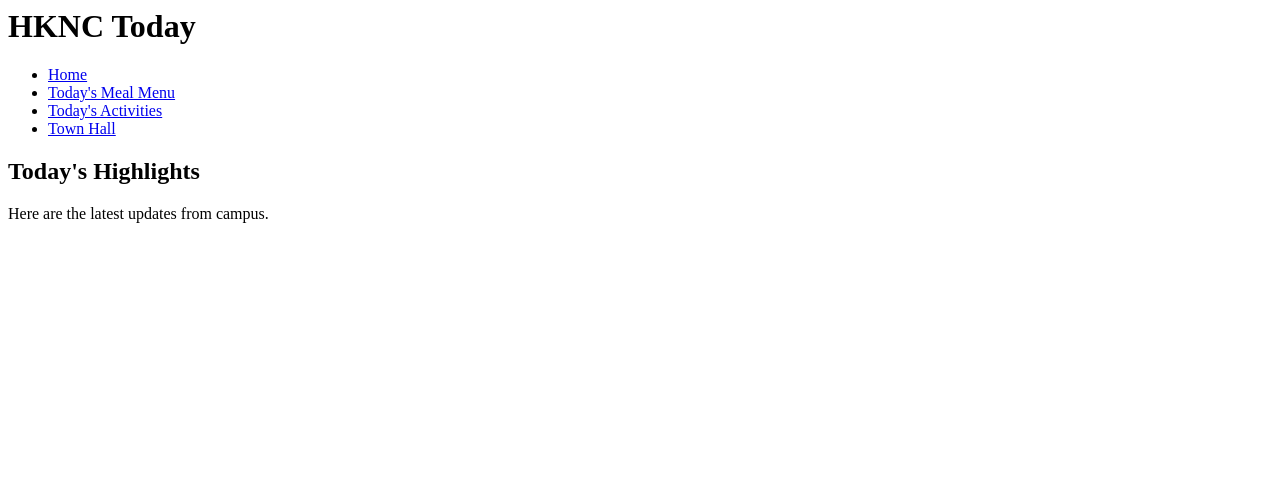
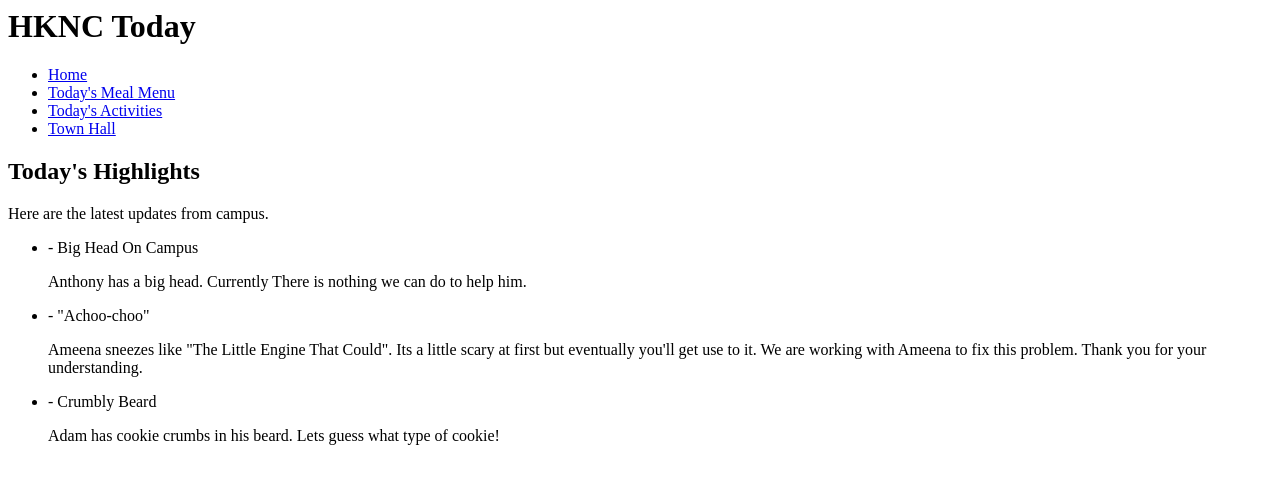
Before and after one commit to Clemzon/HKNC_Today, a plain HTML site: page index.html in a window 1280 px wide. Drawn offline with Linux system fonts and the light colour scheme.

Commit message:
updated todays news

```diff
--- a/index.html
+++ b/index.html
@@ -15,5 +15,24 @@
   <main>
     <h2>Today's Highlights</h2>
     <p>Here are the latest updates from campus.</p>
+    <ul>
+      <li>
+        <summary>- Big Head On Campus</summary>
+        <p>Anthony has a big head. Currently There is nothing we can do to help him.</p>
+
+      </li>
+
+      <li>
+        <summary>- "Achoo-choo"</summary>
+        <p>Ameena sneezes like "The Little Engine That Could". Its a little scary at first but eventually you'll get use to it. We are working with Ameena to fix this problem. Thank you for your understanding.</p>
+
+
+      </li>
+
+      <li>
+        <summary>- Crumbly Beard</summary>
+        <p>Adam has cookie crumbs in his beard. Lets guess what type of cookie!</p>
+      </li>
+    </ul>
   </main>
 </body>
```
Also changed, not shown: pages/thc_page.html (+2 -0 lines).
